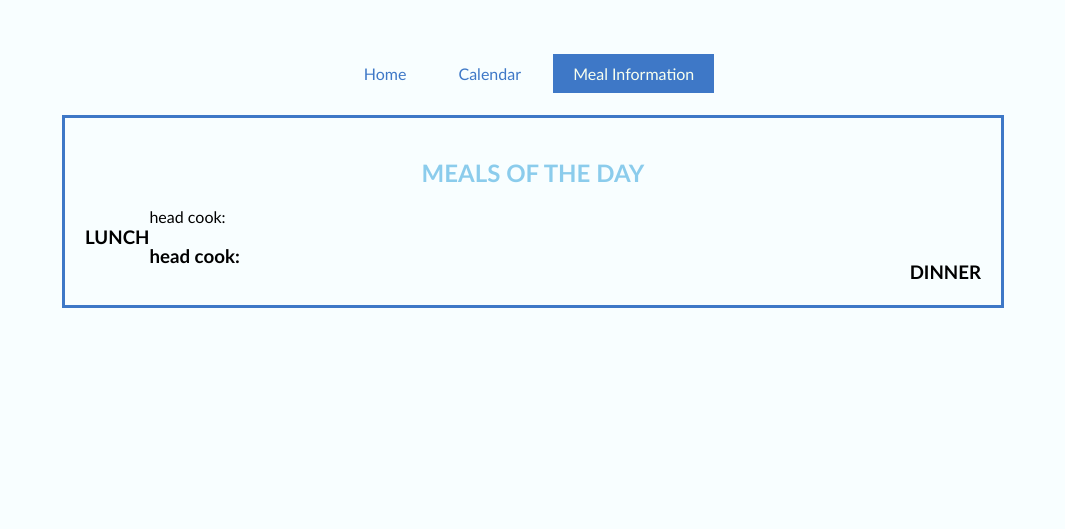
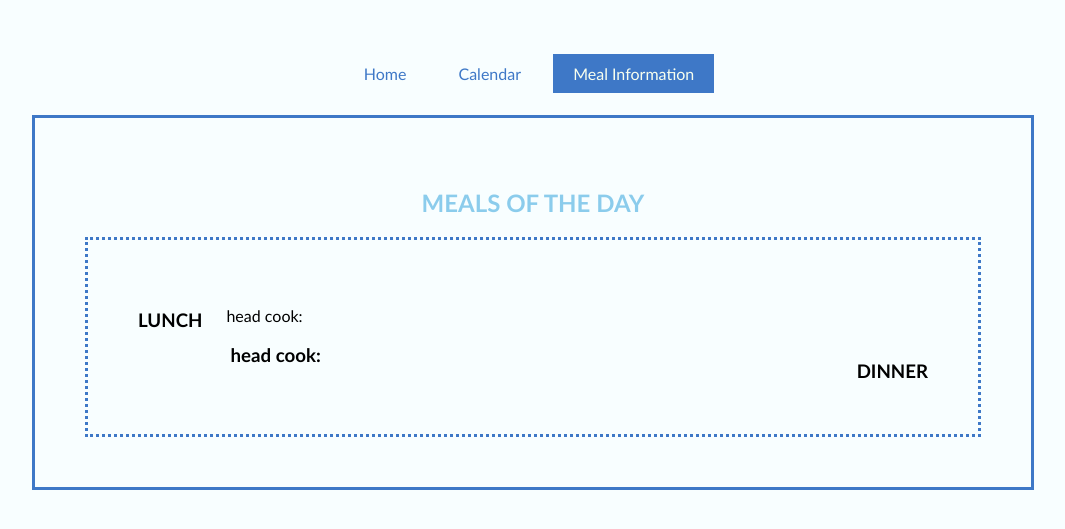
Before and after one commit to sshalit/oscahub, a PHP site: page /mealinfo.html in a window 1280 px wide. Shown: the top 529 px of the page, without its empty margins (107-1172 px from the left). Run offline with PHP 8.4, Linux system fonts and the light colour scheme; some web fonts are replaced.

Commit message:
Update style.css

```diff
--- a/style.css
+++ b/style.css
@@ -9,8 +9,7 @@ body
 	background-color: #f8feff;
 }
 h1{
-    text-align: center;
-    font-weight: bold;
+	text-align: center;
 	font-size: 48pt;
 	color: #3e78c7;
 }
@@ -24,7 +23,7 @@ a
 p
 {
 	text-align:justify;
-
+	text-indent: 1.5em;
 }
 
 .right
@@ -98,8 +97,17 @@ div#content
 	margin: 2em auto;
 	background-color: 3e78c7;
 	border: 3px solid #3e78c7;
-	padding: 20px;
+	padding: 50px;
 }
+
+div#mini{
+	width: 40%
+	margin: 2em auto;
+	background-color: 3e78c7;
+	border: 3px dotted #3e78c7;
+	padding: 50px;
+}
+
 
 /*header classes*/
 .red
```
